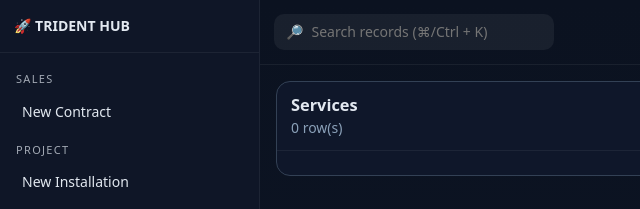
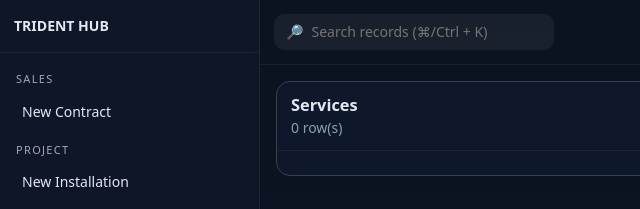
Before and after one commit to Shen327/tridenthub-portal, a plain HTML site: page index.html in a window 1280 px wide. Shown: the top 209 px of the page, 0-640 px from the left. Drawn offline with Linux system fonts and the light colour scheme.

Commit message:
Update index.html

```diff
--- a/index.html
+++ b/index.html
@@ -3,7 +3,7 @@
 <head>
   <meta charset="utf-8" />
   <meta name="viewport" content="width=device-width, initial-scale=1" />
-  <title>TRIDENT HUB — Portal (REST + CRUD)</title>
+  <title>TRIDENT Portal</title>
   <style>
     :root{
       --bg:#0b1220;--bg2:#0e1626;--panel:#0f172a;--muted:#8aa0b8;--ring:#60a5fa;
@@ -218,7 +218,7 @@ const WIRED_VIEWS = new Set(["services","callbacks","repairs","clients","sites",
 function renderSidebar(){
   const sb = $("#sidebar");
   sb.innerHTML = `
-    <header>🚀 TRIDENT HUB</header>
+    <header>TRIDENT HUB</header>
     <div class="nav">
       ${NAV.map(g => `
         <div class="group">
```
